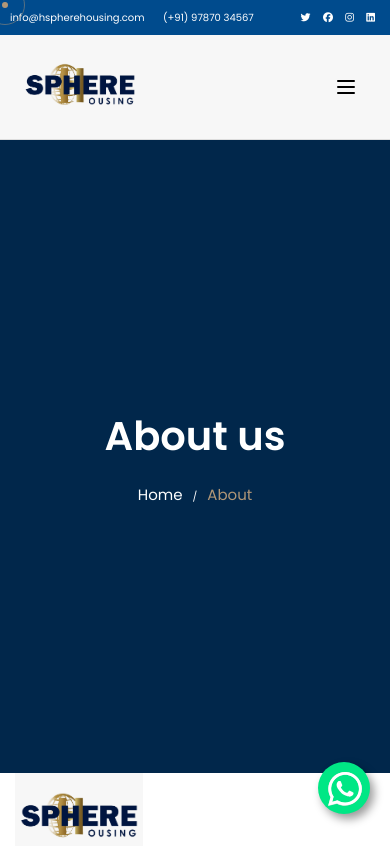
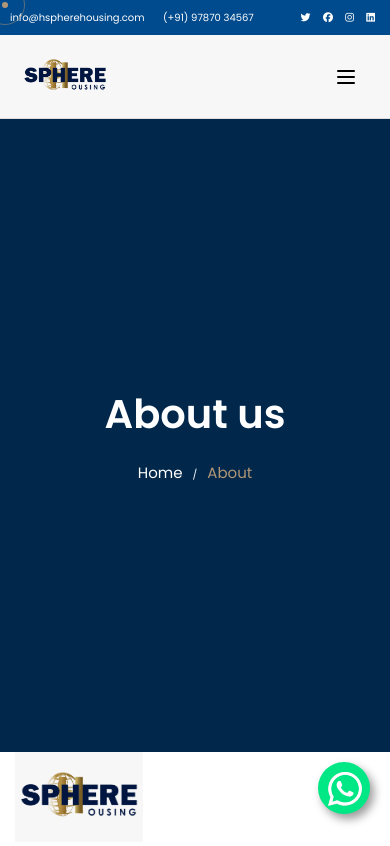
Before and after one commit to microcampus360/spherehousing, a plain HTML site: page projects.html in a window 390 px wide. Shown: the top 846 px of the page. Drawn offline with Linux system fonts and the light colour scheme; some packages are replaced by stand-ins of ours.

Commit message:
made changes to logo and added links

```diff
--- a/projects.html
+++ b/projects.html
@@ -11,7 +11,7 @@
     <meta name="author" content="" />
 
     <!-- Title  -->
-    <title>Hsphere Housing</title>
+    <title>Sphere Housing</title>
 
     <!-- Favicon -->
     <link rel="shortcut icon" href="img/favicon.ico" />
@@ -33,7 +33,20 @@
     <link rel="stylesheet" href="css/style.css" />
 
 </head>
+<style>
+    @media only screen and (max-width:720px){
 
+
+
+.navbar .logo{
+    width:90px;
+}
+
+
+
+
+}
+</style>
 <body>
 
 
@@ -78,7 +91,9 @@
         </div>
     </div>
     <div class="navbar">
-        <img src="img/spherehousing.jpg" alt="Sphere Housing Logo" class="logo">
+        <a href="/index.html" class="logo">
+            <img src="img/spherehousing.jpg" alt="Sphere Housing Logo" class="logo">
+        </a>
         <button class="navbar-toggler" id="navbar-toggler">
             <svg width="44px" height="44px" viewBox="0 0 24 24" fill="none" xmlns="http://www.w3.org/2000/svg">
                 <g id="SVGRepo_bgCarrier" stroke-width="0"></g>
@@ -151,7 +166,9 @@
             <!-- Left side logo -->
             <div class="col-lg-4 col-md-5 col-sm-12">
                 <div class="logo-container">
+                    <a href="/index.html" class="logo">
                     <img src="img/spherehousing.jpg" alt="Sphere Housing Logo" class="logo">
+                </a>
                     <h1>Every Square Feet Matters.</h1>
                 </div>
             </div>
@@ -196,7 +213,7 @@
                 <div class="col-lg-3">
                     <div class="item abot">
                         <div class="logo-footer mb-20">
-                            <a href="#0" class="logo">
+                            <a href="/index.html" class="logo">
                                 <img src="img/spherehousing.jpg" alt="HSphere Housing Logo" class="logo">
                             </a>
                         </div>
```
Also changed, not shown: about.html (+16 -2 lines), blog-details.html (+18 -2 lines), blog.html (+18 -2 lines), build.html (+18 -3 lines), contact.html (+17 -2 lines), customer.html (+17 -2 lines), leadership.html (+19 -3 lines), portfolio.html (+19 -2 lines), project-details2.html (+17 -2 lines), testimonials.html (+20 -3 lines), vision.html (+17 -1 lines).
